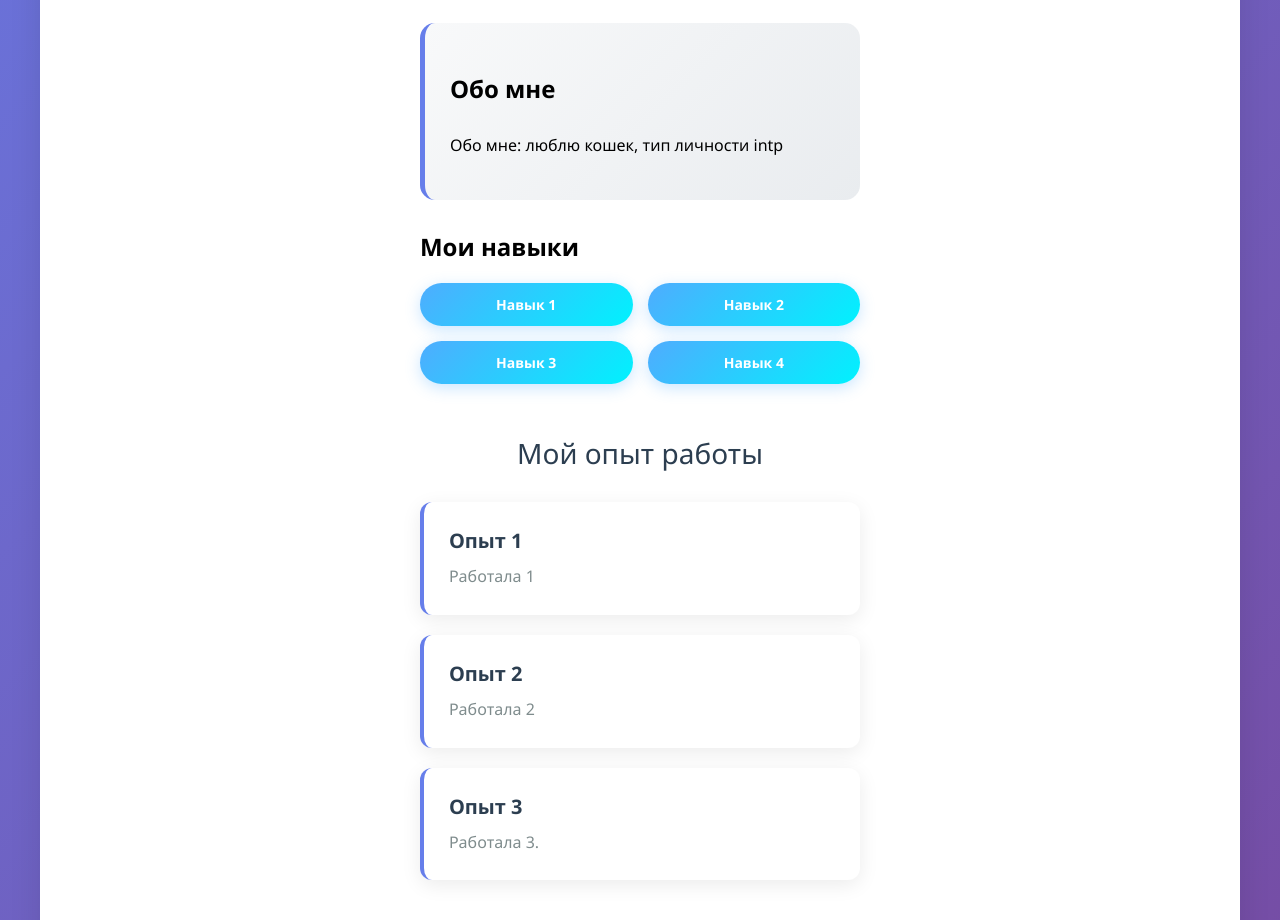
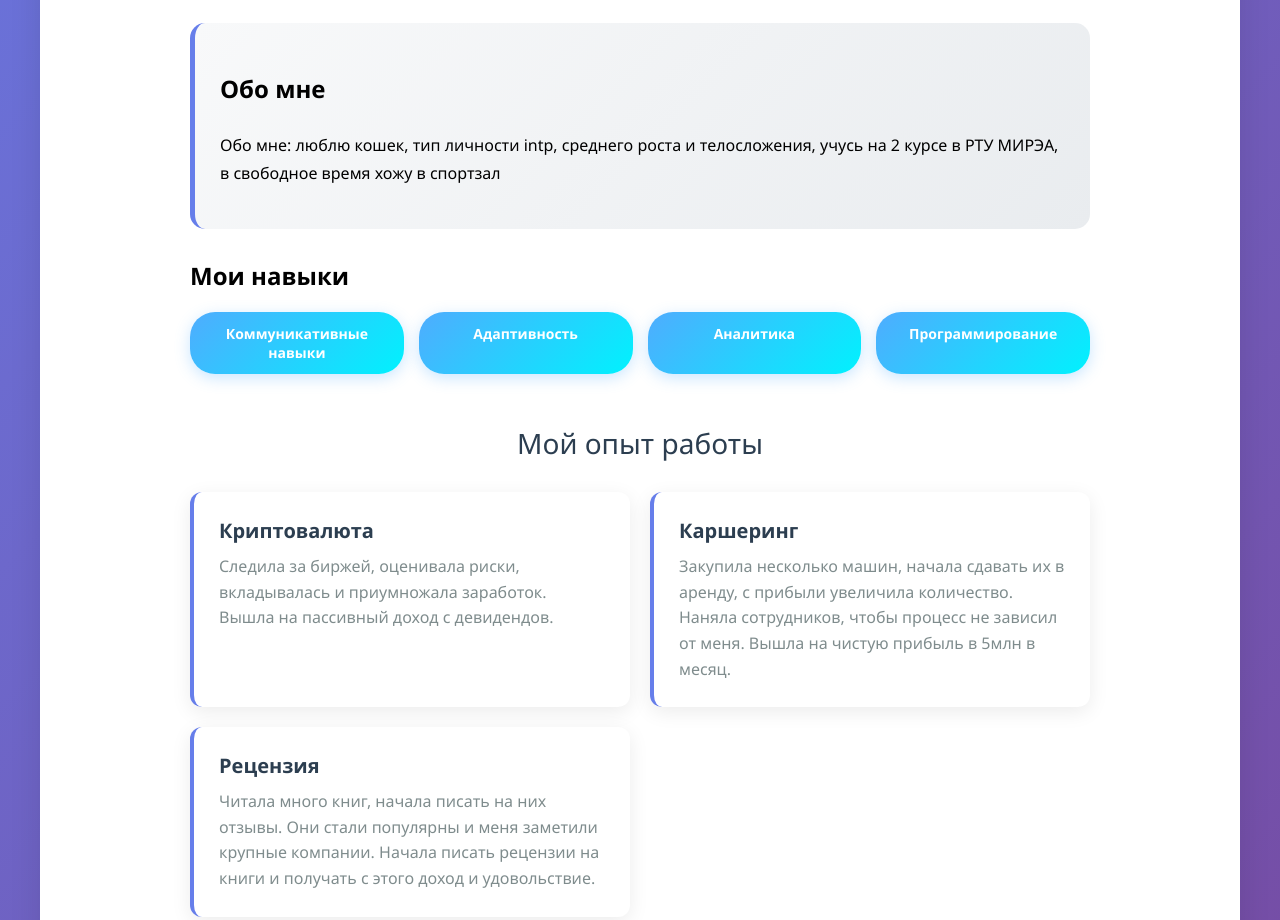
Before and after one commit to taylordarkmoon/frontend-and-backend-practice, a plain HTML site: page index.html in a window 1280 px wide. Shown: the part 820-1740 px from the top of the page. Drawn offline with Linux system fonts and the light colour scheme.

Commit message:
изменение 7-8

```diff
--- a/index.html
+++ b/index.html
@@ -32,16 +32,16 @@
 
                 <section class="about-me">
                     <h2>Обо мне</h2>
-                    <p>Обо мне: люблю кошек, тип личности intp</p>
+                    <p>Обо мне: люблю кошек, тип личности intp, среднего роста и телосложения, учусь на 2 курсе в РТУ МИРЭА, в свободное время хожу в спортзал</p>
                 </section>
 
                 <section class="skills-container">
                     <h2>Мои навыки</h2>
                     <div class="skills-grid">
-                        <div class="skill-tag">Навык 1</div>
-                        <div class="skill-tag">Навык 2</div>
-                        <div class="skill-tag">Навык 3</div>
-                        <div class="skill-tag">Навык 4</div>
+                        <div class="skill-tag">Коммуникативные навыки</div>
+                        <div class="skill-tag">Адаптивность</div>
+                        <div class="skill-tag">Аналитика</div>
+                        <div class="skill-tag">Программирование</div>
                     </div>
                 </section>
 
@@ -49,16 +49,16 @@
                     <h2 class="section-title">Мой опыт работы</h2>
                     <div class="experience-grid">
                         <article class="experience-card">
-                            <h3 class="experience-title">Опыт 1</h3>
-                            <p class="experience-desc">Работала 1</p>
+                            <h3 class="experience-title">Криптовалюта</h3>
+                            <p class="experience-desc">Следила за биржей, оценивала риски, вкладывалась и приумножала заработок. Вышла на пассивный доход с девидендов. </p>
                         </article>
                         <article class="experience-card">
-                            <h3 class="experience-title">Опыт 2</h3>
-                            <p class="experience-desc">Работала 2</p>
+                            <h3 class="experience-title">Каршеринг</h3>
+                            <p class="experience-desc">Закупила несколько машин, начала сдавать их в аренду, с прибыли увеличила количество. Наняла сотрудников, чтобы процесс не зависил от меня. Вышла на чистую прибыль в 5млн в месяц.</p>
                         </article>
                         <article class="experience-card">
-                            <h3 class="experience-title">Опыт 3</h3>
-                            <p class="experience-desc">Работала 3.</p>
+                            <h3 class="experience-title">Рецензия</h3>
+                            <p class="experience-desc">Читала много книг, начала писать на них отзывы. Они стали популярны и меня заметили крупные компании. Начала писать рецензии на книги и получать с этого доход и удовольствие.</p>
                         </article>
                     </div>
                 </section>
--- a/style/styles.css
+++ b/style/styles.css
@@ -235,7 +235,7 @@ main.content {
 
 
 .products-grid {
-    display: grid;
+    display: flex;
     grid-template-columns: repeat(auto-fit, minmax(280px, 1fr));
     gap: 30px;
     margin-top: 30px;
```
Also changed, not shown: pages/contacts.html (+1 -1 lines), pages/goods.html (+2 -2 lines), pages/news.html (+7 -7 lines).
